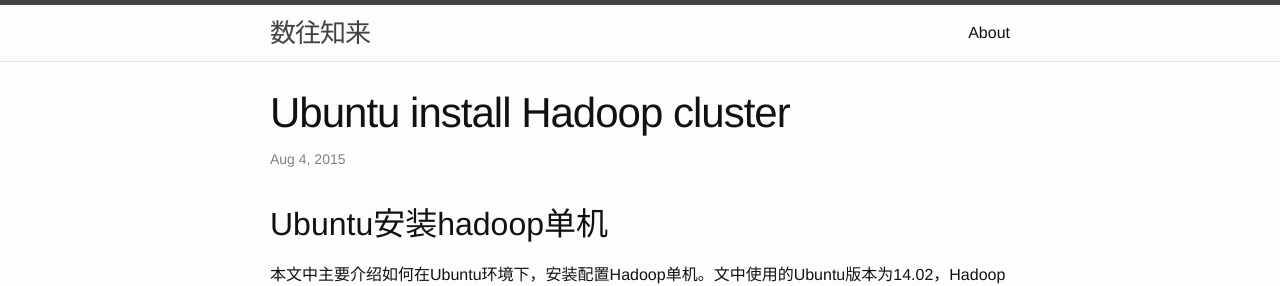
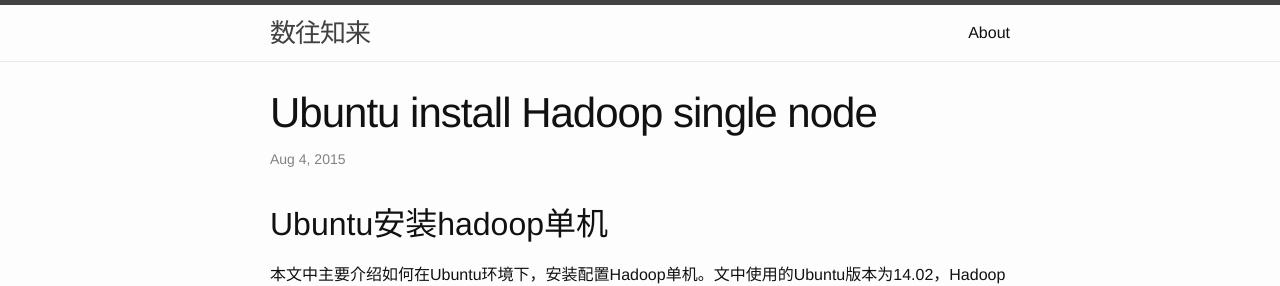
Before and after one commit to sanpi0205/sanpi0205.github.io, a Jekyll site: the page built from _posts/2015-08-04-Ubuntu-install-Hadoop-single-node.markdown, in a window 1280 px wide. Shown: the top 286 px of the page. Built offline with Jekyll 4.4.1, drawn with Linux system fonts in a browser that asks for light colours.

Commit message:
hadoop install single node

```diff
--- a/_posts/2015-08-04-Ubuntu-install-Hadoop-single-node.markdown
+++ b/_posts/2015-08-04-Ubuntu-install-Hadoop-single-node.markdown
@@ -1,6 +1,6 @@
 ---
 layout: post
-title:  "Ubuntu install Hadoop cluster"
+title:  "Ubuntu install Hadoop single node"
 date:   2015-08-04 12:44:40
 categories: Hadoop
 ---
```
